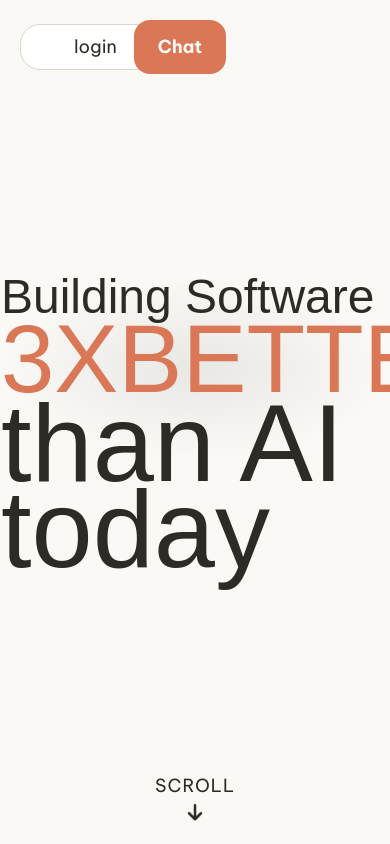
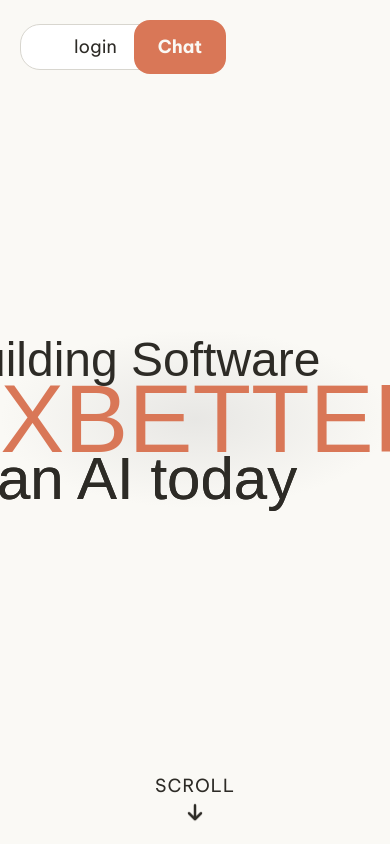
Before and after one commit to ShahzaibAhmad05/portfolio, a Next.js app: page / in a window 390 px wide. Shown: the top 844 px of the page. Built offline with nearby package versions, Linux system fonts and the light colour scheme; no server answers; the database is empty; a web font is replaced by a local one.

Commit message:
responsive introsection

```diff
--- a/app/IntroSection.tsx
+++ b/app/IntroSection.tsx
@@ -63,12 +63,12 @@ export default function IntroSection() {
           Chat
         </Link>
       </motion.div>
-      {/* background glow */}
+      {/* background glow -> figma generated */}
       <motion.div
         initial={{ opacity: 0 }}
         animate={{ opacity: 1 }}
         transition={{ duration: 0.5, ease, delay: 0.2 }}
-        className="flex inset-0 absolute mt-[20svh] md:mt-[27svh] md:ml-[15svh] -z-1"
+        className="flex inset-0 absolute mt-[26svh] md:mt-[27svh] md:ml-[15svh] -z-1"
       >
         <svg
           width="1000"
@@ -135,17 +135,17 @@ export default function IntroSection() {
       </motion.div>
       {/* header and picture */}
       <div className="flex flex-row items-end justify-center md:mb-[20svh] relative">
-        <h1 className="relative text-foreground cursor-default leading-[0.78] font-normal mx-5 md:mx-none">
+        <h1 className="relative text-foreground cursor-default leading-[0.95] md:leading-[0.78] font-normal">
           <motion.div
             {...fromLeft}
             className="relative z-0 flex flex-col"
           >
-            <span className="font-display text-5xl md:text-[77px]">Building Software</span>
-            <span className="font-display text-accent text-8xl md:text-[170px] -mt-2.5 md:mt-0">
+            <span className="font-display text-[48px] md:text-[77px]">Building Software</span>
+            <span className="font-display text-accent text-[96px] md:text-[170px] -mt-2.5 md:mt-0">
               3XBETTER
             </span>
             <span
-              className="font-display text-[110px] -mt-1.75 invisible"
+              className="font-display text-[60px] md:text-[110px] -mt-3.5 md:-mt-1.5"
               aria-hidden
             >
               than AI today
@@ -153,12 +153,12 @@ export default function IntroSection() {
           </motion.div>
           <motion.div
             {...fromLeft}
-            className="absolute bottom-0 left-0 z-4 font-display text-[110px] pointer-events-none"
+            className="absolute bottom-0 left-0 z-4 font-display text-[60px] md:text-[110px]"
           >
             than AI today
           </motion.div>
         </h1>
-        <motion.div {...fromRight} className="relative z-1 flex -ml-27">
+        <motion.div {...fromRight} className="relative z-1 flex md:-ml-32">
           <Image
             src="/pfp.png"
             alt="profile picture"
```
Also changed, not shown: 1 other file (tests, documents, lock files or other folders).
